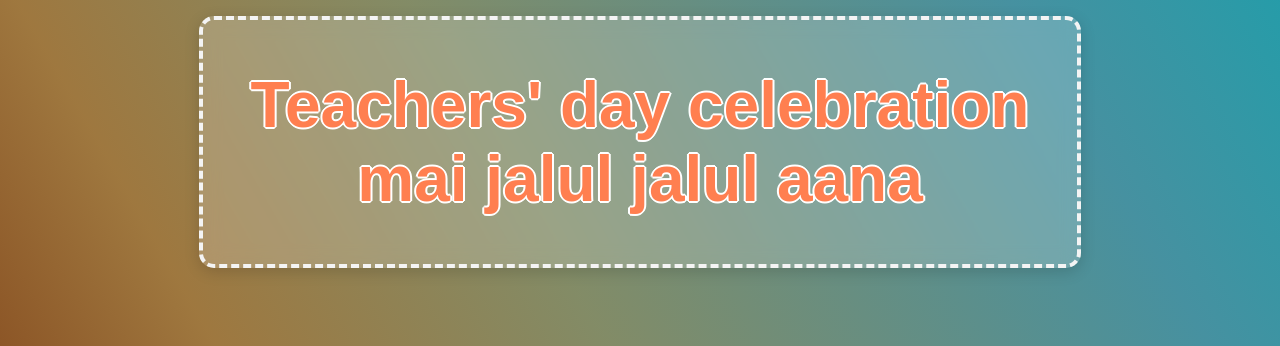
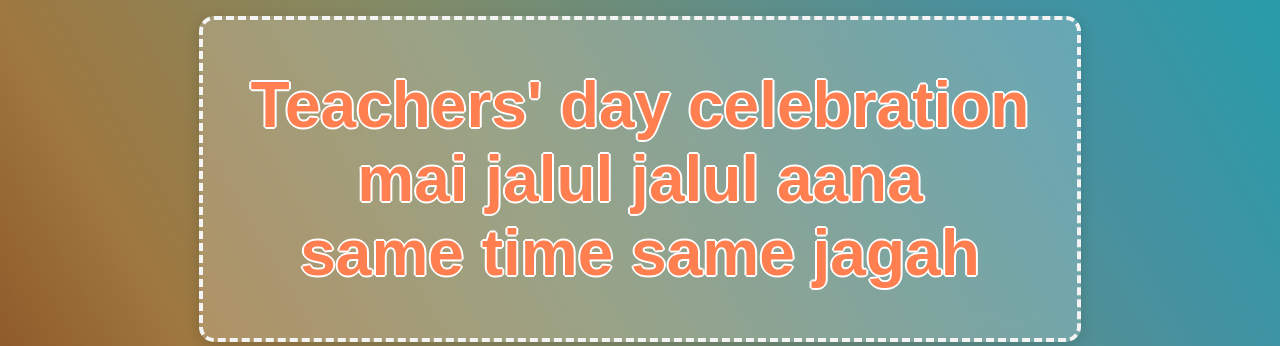
Before and after one commit to Saty70/Tea, a plain HTML site: page index.html in a window 1280 px wide. Shown: the top 346 px of the page. Drawn offline with nearby package versions, Linux system fonts and the light colour scheme.

Commit message:
message update

```diff
--- a/index.html
+++ b/index.html
@@ -12,7 +12,7 @@
 <body>
     <div class="container">
         <div class="message">
-            <h1>Teachers' day celebration <br>mai jalul jalul aana</h1>
+            <h1>Teachers' day celebration <br>mai jalul jalul aana <br>same time same jagah</h1>
         </div>
 
         <div class="casaroul">
```
